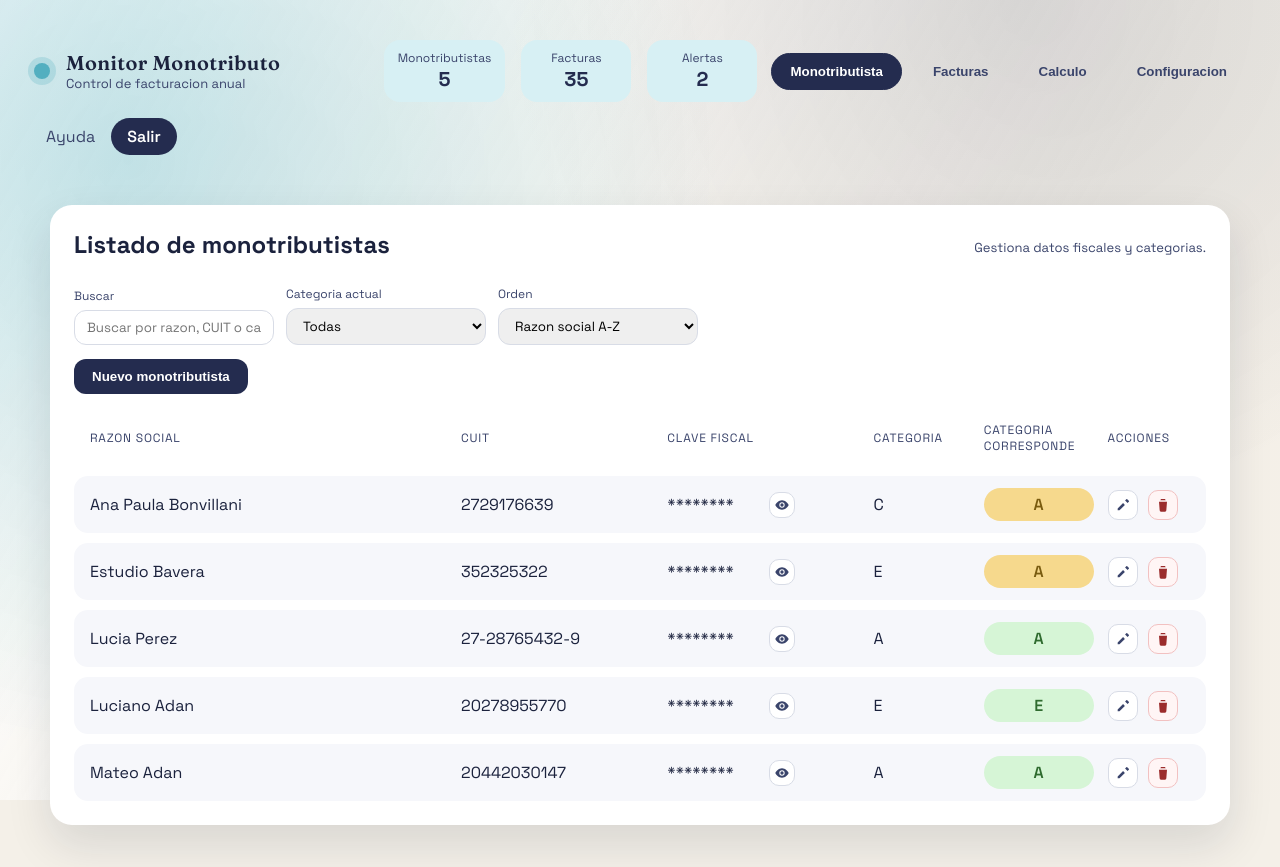
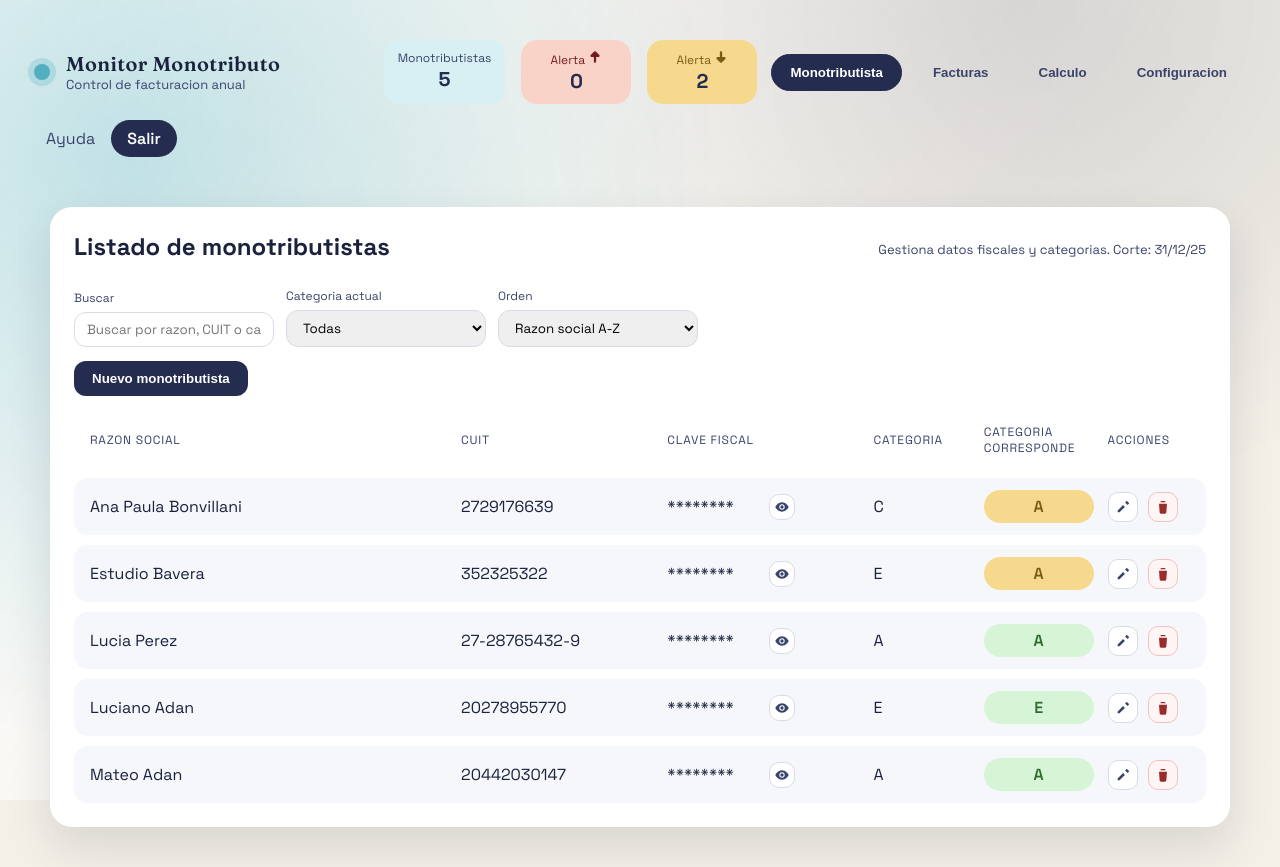
Before and after one commit to mateoadann/monitor-monotributo, a Flask app: page / in a window 1280 px wide. Shown: the top 867 px of the page. Run offline with Flask 3, Linux system fonts and the light colour scheme; a user stored in the database is signed in.

Commit message:
Mejorar UI de facturas y corte de categoria
Agrega paginacion, detalle en modal y carga multiple de PDFs con limpieza individual. Ajusta layout de tabs,
  stats con alertas e indicadores, y muestra tope de categoria actual. Corrige logica de notas de credito y corte mensual en monotributistas.

```diff
--- a/website/static/css/style.css
+++ b/website/static/css/style.css
@@ -157,6 +157,16 @@ body {
   text-align: center;
 }
 
+.stat--danger {
+  background: var(--rose);
+  color: #731c22;
+}
+
+.stat--warning {
+  background: var(--sun);
+  color: #7a5c10;
+}
+
 .hero__stats--compact .stat {
   padding: 10px 14px;
   min-width: 110px;
@@ -165,6 +175,33 @@ body {
   display: block;
   font-size: 12px;
   color: var(--navy-40);
+}
+
+.stat__label {
+  display: inline-flex;
+  align-items: center;
+  gap: 6px;
+  justify-content: center;
+}
+
+.stat__label svg {
+  width: 14px;
+  height: 14px;
+}
+
+.stat__label svg path {
+  fill: currentColor;
+  stroke: currentColor;
+}
+
+.stat--danger .stat__label,
+.stat--danger strong {
+  color: #731c22;
+}
+
+.stat--warning .stat__label,
+.stat--warning strong {
+  color: #7a5c10;
 }
 
 .stat strong {
--- a/website/templates/dashboard.html
+++ b/website/templates/dashboard.html
@@ -3,16 +3,22 @@
 <div class="topbar__meta">
   <div class="hero__stats hero__stats--compact">
     <div class="stat">
-      <span>Monotributistas</span>
+      <span class="stat__label">Monotributistas</span>
       <strong>{{ monotributistas | length }}</strong>
     </div>
-    <div class="stat">
-      <span>Facturas</span>
-      <strong>{{ facturas | length }}</strong>
+    <div class="stat stat--danger">
+      <span class="stat__label">
+        Alerta
+        <svg viewBox="0 0 24 24" fill="none" xmlns="http://www.w3.org/2000/svg" stroke="#000000" stroke-width="2.4" transform="rotate(180)"><g id="SVGRepo_bgCarrier" stroke-width="0"></g><g id="SVGRepo_tracerCarrier" stroke-linecap="round" stroke-linejoin="round"></g><g id="SVGRepo_iconCarrier"> <path d="M12.75 4C12.75 3.58579 12.4142 3.25 12 3.25C11.5858 3.25 11.25 3.58579 11.25 4L11.25 13.25H6.00002C5.69668 13.25 5.4232 13.4327 5.30711 13.713C5.19103 13.9932 5.25519 14.3158 5.46969 14.5303L11.4697 20.5303C11.6103 20.671 11.8011 20.75 12 20.75C12.1989 20.75 12.3897 20.671 12.5304 20.5303L18.5304 14.5303C18.7449 14.3158 18.809 13.9932 18.6929 13.713C18.5768 13.4327 18.3034 13.25 18 13.25H12.75L12.75 4Z" fill="#000000"></path> </g></svg>
+      </span>
+      <strong>{{ count_sube }}</strong>
     </div>
-    <div class="stat">
-      <span>Alertas</span>
-      <strong>2</strong>
+    <div class="stat stat--warning">
+      <span class="stat__label">
+        Alerta
+        <svg viewBox="0 0 24 24" fill="none" xmlns="http://www.w3.org/2000/svg" stroke="#000000" stroke-width="2.4"><g id="SVGRepo_bgCarrier" stroke-width="0"></g><g id="SVGRepo_tracerCarrier" stroke-linecap="round" stroke-linejoin="round"></g><g id="SVGRepo_iconCarrier"> <path d="M12.75 4C12.75 3.58579 12.4142 3.25 12 3.25C11.5858 3.25 11.25 3.58579 11.25 4L11.25 13.25H6.00002C5.69668 13.25 5.4232 13.4327 5.30711 13.713C5.19103 13.9932 5.25519 14.3158 5.46969 14.5303L11.4697 20.5303C11.6103 20.671 11.8011 20.75 12 20.75C12.1989 20.75 12.3897 20.671 12.5304 20.5303L18.5304 14.5303C18.7449 14.3158 18.809 13.9932 18.6929 13.713C18.5768 13.4327 18.3034 13.25 18 13.25H12.75L12.75 4Z" fill="#000000"></path> </g></svg>
+      </span>
+      <strong>{{ count_baja }}</strong>
     </div>
   </div>
   <div class="tabs__controls tabs__controls--topbar">
@@ -30,7 +36,7 @@
   <div class="tabs__panel {% if active_tab == 'monotributistas' %}is-active{% endif %}" id="monotributistas">
     <div class="panel__header">
       <h2>Listado de monotributistas</h2>
-      <span class="panel__hint">Gestiona datos fiscales y categorias.</span>
+      <span class="panel__hint">Gestiona datos fiscales y categorias. Corte: {{ fecha_corte_label }}</span>
     </div>
     <div class="table-tools">
       <label class="field field--inline">
@@ -124,8 +130,9 @@
         Tipo
         <select id="facturaTipo">
           <option value="">Todos</option>
-          <option value="B">B</option>
-          <option value="NCB">NCB</option>
+          <option value="C">C</option>
+          <option value="NC">NC</option>
+          <option value="E">E</option>
         </select>
       </label>
       <label class="field field--inline">
@@ -232,7 +239,10 @@
         <div class="calculo__summary">
           <div class="summary-card">
             <span>Categoria actual</span>
-            <strong>{{ detalle.categoria_actual }}</strong>
+            <div class="summary-card__value">
+              <strong>{{ detalle.categoria_actual }}</strong>
+              <span class="summary-card__tope"><strong> = {{ detalle.tope_actual }}</strong></span>
+            </div>
           </div>
           <div class="summary-card summary-card--{{ detalle.estado_categoria }}">
             <span>Categoria corresponde</span>
@@ -416,12 +426,13 @@
           <span>Subir PDF</span>
           <p class="form-hint">Si subis un PDF, el sistema completa los datos automaticamente.</p>
           <div class="file-actions">
-            <input class="file-input" type="file" name="pdf_file" accept=".pdf" id="pdf-file-input">
+            <input class="file-input" type="file" name="pdf_file" accept=".pdf" id="pdf-file-input" multiple>
             <label class="file-button" for="pdf-file-input">Seleccionar PDF</label>
             <button class="outline" type="submit" name="process_pdf" value="1" data-process-pdf disabled>Procesar Factura</button>
             <div class="file-info">
-              <span class="file-name" data-file-name>Sin archivo</span>
-              <button class="file-clear is-hidden" type="button" data-file-clear aria-label="Quitar PDF">&times;</button>
+              <div class="file-list" data-file-list>
+                <span class="file-empty">Sin archivo</span>
+              </div>
             </div>
           </div>
         </div>
@@ -526,11 +537,11 @@
     });
   });
 
+  let updatePdfList = null;
   const pdfInput = document.querySelector("[data-modal='factura'] input[name='pdf_file']");
   const processButton = document.querySelector("[data-process-pdf]");
   if (pdfInput && processButton) {
-    const fileNameLabel = document.querySelector("[data-file-name]");
-    const clearButton = document.querySelector("[data-file-clear]");
+    const fileList = document.querySelector("[data-file-list]");
 
     const formatBytes = (bytes) => {
       if (!Number.isFinite(bytes)) {
@@ -550,27 +561,57 @@
     const updateFileState = () => {
       const hasFile = pdfInput.files && pdfInput.files.length > 0;
       processButton.disabled = !hasFile;
-      if (fileNameLabel) {
-        if (hasFile) {
-          const file = pdfInput.files[0];
-          const sizeLabel = formatBytes(file.size);
-          fileNameLabel.textContent = sizeLabel
-            ? `${file.name} · ${sizeLabel}`
-            : file.name;
-        } else {
-          fileNameLabel.textContent = "Sin archivo";
-        }
+      if (!fileList) {
+        return;
       }
-      if (clearButton) {
-        clearButton.classList.toggle("is-hidden", !hasFile);
-        clearButton.disabled = !hasFile;
+      fileList.innerHTML = "";
+      if (!hasFile) {
+        const empty = document.createElement("span");
+        empty.className = "file-empty";
+        empty.textContent = "Sin archivo";
+        fileList.appendChild(empty);
+        return;
       }
+      Array.from(pdfInput.files).forEach((file, index) => {
+        const item = document.createElement("div");
+        item.className = "file-item";
+        const name = document.createElement("span");
+        name.className = "file-item__name";
+        const sizeLabel = formatBytes(file.size);
+        name.textContent = sizeLabel
+          ? `${file.name} · ${sizeLabel}`
+          : file.name;
+        const remove = document.createElement("button");
+        remove.type = "button";
+        remove.className = "file-item__remove";
+        remove.dataset.index = String(index);
+        remove.setAttribute("aria-label", `Quitar ${file.name}`);
+        remove.textContent = "×";
+        item.appendChild(name);
+        item.appendChild(remove);
+        fileList.appendChild(item);
+      });
     };
+    updatePdfList = updateFileState;
 
     pdfInput.addEventListener("change", updateFileState);
-    if (clearButton) {
-      clearButton.addEventListener("click", () => {
-        pdfInput.value = "";
+    if (fileList) {
+      fileList.addEventListener("click", (event) => {
+        const button = event.target.closest(".file-item__remove");
+        if (!button) {
+          return;
+        }
+        const index = Number(button.dataset.index);
+        if (!Number.isInteger(index)) {
+          return;
+        }
+        const transfer = new DataTransfer();
+        Array.from(pdfInput.files).forEach((file, idx) => {
+          if (idx !== index) {
+            transfer.items.add(file);
+          }
+        });
+        pdfInput.files = transfer.files;
         updateFileState();
       });
     }
@@ -780,8 +821,28 @@
     openModal("factura-view");
   };
 
+  const resetFacturaModal = () => {
+    const facturaModal = document.querySelector("[data-modal='factura']");
+    if (!facturaModal) {
+      return;
+    }
+    const form = facturaModal.querySelector("form");
+    if (form) {
+      form.reset();
+    }
+    if (pdfInput) {
+      pdfInput.value = "";
+    }
+    if (typeof updatePdfList === "function") {
+      updatePdfList();
+    }
+  };
+
   const closeModal = (modal) => {
     modal.classList.remove("is-open");
+    if (modal.dataset.modal === "factura") {
+      resetFacturaModal();
+    }
     updateBodyScroll();
   };
 
--- a/website/views.py
+++ b/website/views.py
@@ -138,6 +138,14 @@ def calcular_totales(monotributista: Monotributista, anchor: date):
 
     facturas = Factura.query.filter_by(monotributista_id=monotributista.id).all()
     for factura in facturas:
+        importe_total = factura.importe_total
+        if (
+            factura.tipo_comp
+            and factura.tipo_comp.upper().startswith("NC")
+            and importe_total > 0
+        ):
+            importe_total = -importe_total
+
         start = factura.fecha_desde or factura.fecha_hasta or factura.fecha
         end = factura.fecha_hasta or factura.fecha_desde or factura.fecha
 
@@ -150,17 +158,17 @@ def calcular_totales(monotributista: Monotributista, anchor: date):
         if start.year == end.year and start.month == end.month:
             label = months_lookup.get((start.year, start.month))
             if label:
-                month_totals[label] += factura.importe_total
+                month_totals[label] += importe_total
             continue
 
         total_days = (end - start).days + 1
         if total_days <= 0:
             label = months_lookup.get((start.year, start.month))
             if label:
-                month_totals[label] += factura.importe_total
+                month_totals[label] += importe_total
             continue
 
-        daily_amount = factura.importe_total / Decimal(total_days)
+        daily_amount = importe_total / Decimal(total_days)
         current = start
         while current <= end:
             label = months_lookup.get((current.year, current.month))
@@ -183,6 +191,9 @@ def build_calculo(
     return {
         "categoria_actual": categoria_actual.nombre if categoria_actual else "-",
         "categoria_corresponde": categoria_corresponde.nombre if categoria_corresponde else "-",
+        "tope_actual": (
+            format_currency(categoria_actual.tope_facturacion) if categoria_actual else "-"
+        ),
         "tope_corresponde": (
             format_currency(categoria_corresponde.tope_facturacion)
             if categoria_corresponde
@@ -223,11 +234,18 @@ def dashboard():
     categorias_sorted = sorted(categorias_raw, key=lambda item: item.tope_facturacion)
     facturas_raw = Factura.query.order_by(Factura.fecha.desc()).all()
 
-    anchor_actual = date.today().replace(day=1)
+    anchor_actual = date.today().replace(day=1) - timedelta(days=1)
     monotributistas = []
+    count_sube = 0
+    count_baja = 0
     for item in monotributistas_raw:
         _, total_actual = calcular_totales(item, anchor_actual)
         corresponde = categoria_por_total(total_actual, categorias_sorted) or item.categoria_actual
+        estado = estado_categoria(item.categoria_actual, corresponde)
+        if estado == "sube":
+            count_sube += 1
+        elif estado == "baja":
+            count_baja += 1
         monotributistas.append(
             {
                 "id": item.id,
@@ -238,7 +256,7 @@ def dashboard():
                 "categoria_corresponde": (
                     corresponde.nombre if corresponde else (item.categoria_actual.nombre if item.categoria_actual else "-")
                 ),
-                "estado_categoria": estado_categoria(item.categoria_actual, corresponde),
+                "estado_categoria": estado,
             }
         )
 
@@ -273,6 +291,8 @@ def dashboard():
         else None
     )
 
+    fecha_corte_label = anchor_actual.strftime("%d/%m/%y")
+
     return render_template(
         "dashboard.html",
         monotributistas=monotributistas,
@@ -292,6 +312,9 @@ def dashboard():
         detalle=detalle,
         active_tab=active_tab,
         anchor_value=anchor_value,
+        count_sube=count_sube,
+        count_baja=count_baja,
+        fecha_corte_label=fecha_corte_label,
     )
 
 
@@ -363,46 +386,57 @@ def delete_monotributista(monotributista_id):
 @main_bp.post("/facturas/create")
 @login_required
 def create_factura():
-    pdf_file = request.files.get("pdf_file")
-    has_pdf = pdf_file and pdf_file.filename
+    pdf_files = [item for item in request.files.getlist("pdf_file") if item and item.filename]
+    has_pdf = len(pdf_files) > 0
 
     if has_pdf:
-        if not pdf_file.filename.lower().endswith(".pdf"):
-            flash("El archivo debe ser un PDF.", "error")
-            return redirect(url_for("main.dashboard", tab="facturas"))
-
         monotributista_id = request.form.get("monotributista_id")
         monotributista_id = int(monotributista_id) if monotributista_id else None
 
+        invalid = [item.filename for item in pdf_files if not item.filename.lower().endswith(".pdf")]
+        if invalid:
+            flash("Todos los archivos deben ser PDFs.", "error")
+            return redirect(url_for("main.dashboard", tab="facturas"))
+
         upload_root = current_app.config["UPLOAD_FOLDER"]
-        upload_dir = os.path.join(upload_root, "facturas", uuid.uuid4().hex)
-        os.makedirs(upload_dir, exist_ok=True)
-        filename = secure_filename(pdf_file.filename) or "factura.pdf"
-        pdf_path = os.path.join(upload_dir, filename)
-        pdf_file.save(pdf_path)
+        queue = get_queue()
+        enqueued = 0
 
-        factura_import = FacturaImport(
-            monotributista_id=monotributista_id,
-            status="pending",
-            pdf_path=pdf_path,
-        )
-        db.session.add(factura_import)
+        for pdf_file in pdf_files:
+            upload_dir = os.path.join(upload_root, "facturas", uuid.uuid4().hex)
+            os.makedirs(upload_dir, exist_ok=True)
+            filename = secure_filename(pdf_file.filename) or "factura.pdf"
+            pdf_path = os.path.join(upload_dir, filename)
+            pdf_file.save(pdf_path)
+
+            factura_import = FacturaImport(
+                monotributista_id=monotributista_id,
+                status="pending",
+                pdf_path=pdf_path,
+            )
+            db.session.add(factura_import)
+            db.session.flush()
+
+            try:
+                queue.enqueue(
+                    process_factura_import,
+                    factura_import.id,
+                    job_timeout=300,
+                    retry=Retry(max=3, interval=[10, 30, 60]),
+                )
+                enqueued += 1
+            except Exception as exc:
+                factura_import.status = "failed"
+                factura_import.error = f"No se pudo encolar: {exc}"
         db.session.commit()
 
-        try:
-            queue = get_queue()
-            queue.enqueue(
-                process_factura_import,
-                factura_import.id,
-                job_timeout=300,
-                retry=Retry(max=3, interval=[10, 30, 60]),
+        if enqueued:
+            flash(
+                f"Facturas en cola para procesamiento: {enqueued}.",
+                "success",
             )
-            flash("Factura en cola para procesamiento.", "success")
-        except Exception as exc:
-            factura_import.status = "failed"
-            factura_import.error = f"No se pudo encolar: {exc}"
-            db.session.commit()
-            flash("No se pudo encolar el PDF.", "error")
+        else:
+            flash("No se pudo encolar ningun PDF.", "error")
         return redirect(url_for("main.dashboard", tab="facturas"))
 
     monotributista_id = request.form.get("monotributista_id")
@@ -427,6 +461,9 @@ def create_factura():
     ):
         flash("Completa los campos requeridos para crear la factura.", "error")
         return redirect(url_for("main.dashboard", tab="facturas"))
+
+    if tipo_comp.upper().startswith("NC") and importe_total > 0:
+        importe_total = -importe_total
 
     if not punto_venta.isdigit() or not nro_comp.isdigit():
         flash("El punto de venta y el numero de comprobante deben ser numericos.", "error")
@@ -482,6 +519,8 @@ def edit_factura(factura_id):
         ):
             flash("Completa los campos requeridos para editar la factura.", "error")
         else:
+            if tipo_comp.upper().startswith("NC") and importe_total > 0:
+                importe_total = -importe_total
             if not punto_venta.isdigit() or not nro_comp.isdigit():
                 flash(
                     "El punto de venta y el numero de comprobante deben ser numericos.",
```
Also changed, not shown: other parts of website/static/css/style.css (+41 -2 lines), monitor.db.
